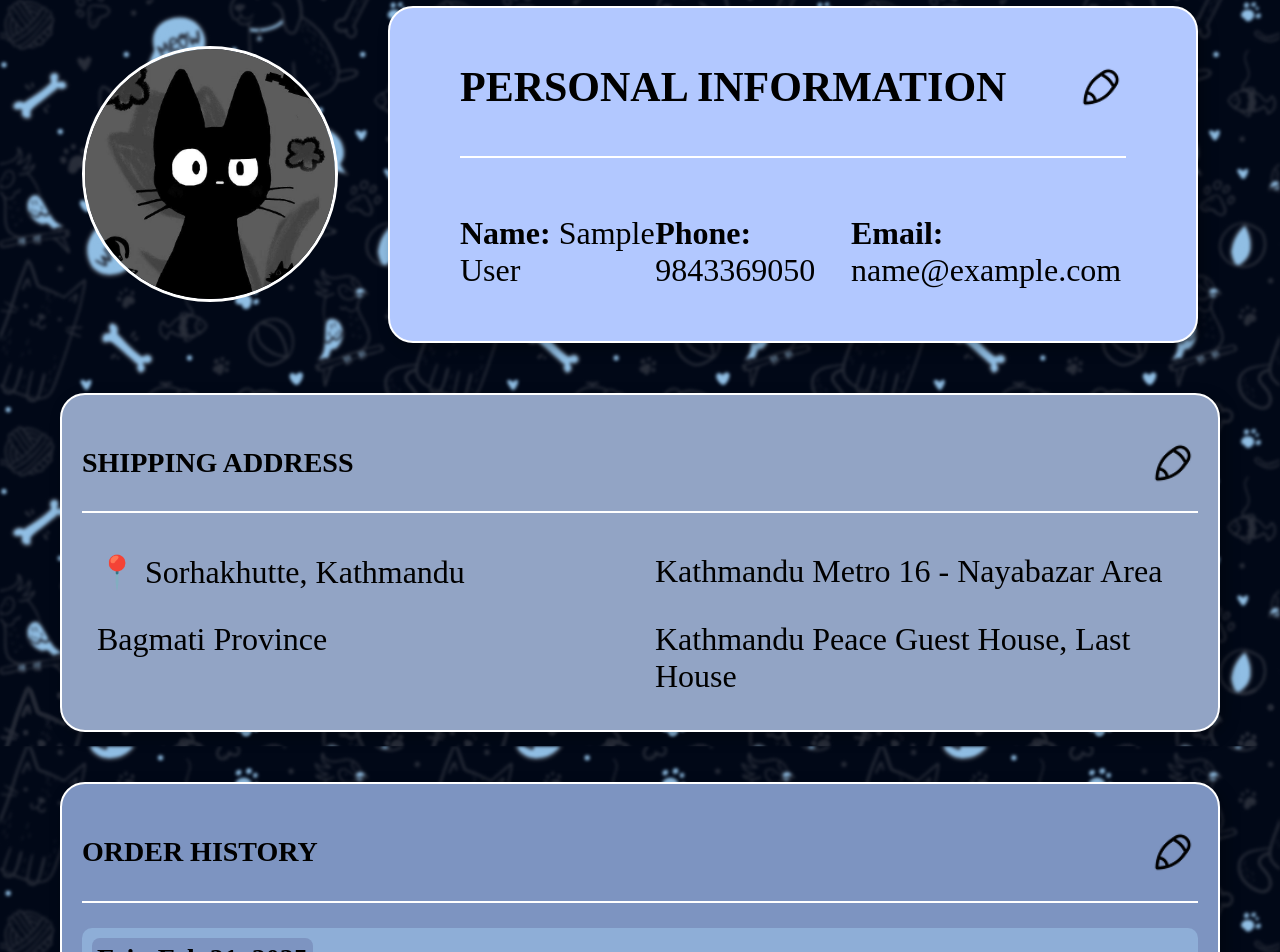
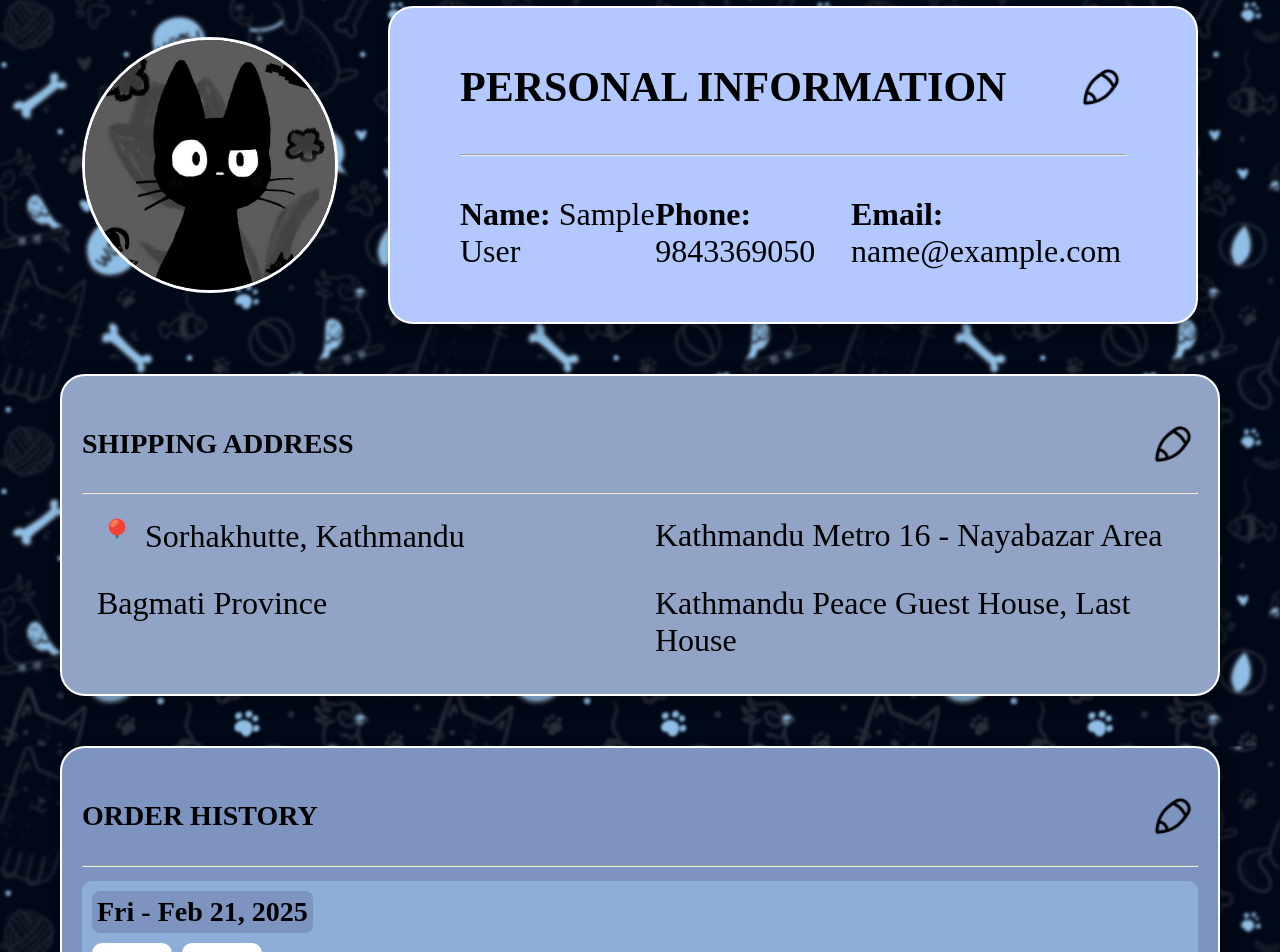
Before and after one commit to mintrgm/KuruKuru-Petto-Shoppu, a React (Create React App) app: page /profile in a window 1280 px wide. Shown: the part 164-1116 px from the top of the page. Built offline with nearby package versions, Linux system fonts and the light colour scheme; sample sign-in values are in the browser's storage.

Commit message:
Update Profile.js

```diff
--- a/src/components/Profile.js
+++ b/src/components/Profile.js
@@ -29,7 +29,7 @@ const Profile = () => {
             <h2>PERSONAL INFORMATION</h2>
             <img src={editIcon} alt="Edit" className="edit-icon" />
           </div>
-          <hr className="section-divider" />
+          <hr className="sections-divider" />
           <div className="profile-details">
             <p><strong>Name:</strong> {user.name}</p>
             <p><strong>Phone:</strong> 9843369050</p>
@@ -44,7 +44,7 @@ const Profile = () => {
           SHIPPING ADDRESS
           <img src={editIcon} alt="Edit" className="edit-icon" />
         </h2>
-        <hr className="section-divider" />
+        <hr className="sections-divider" />
         <div className="address-details">
         <ul className="address-list">
           <li>📍 Sorhakhutte, Kathmandu</li>
@@ -61,7 +61,7 @@ const Profile = () => {
           ORDER HISTORY
           <img src={editIcon} alt="Edit" className="edit-icon" />
         </h2>
-        <hr className="section-divider" />
+        <hr className="sections-divider" />
         <div className="order-group">
           <div className="order-date">Fri - Feb 21, 2025</div>
           <div className="order-items">
```
